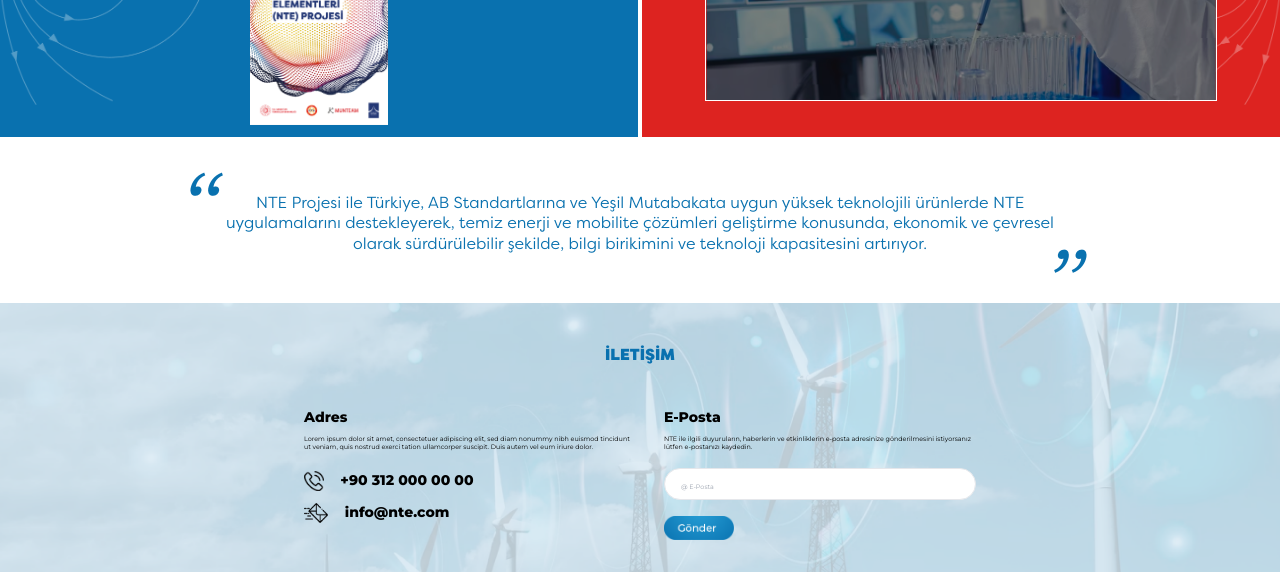
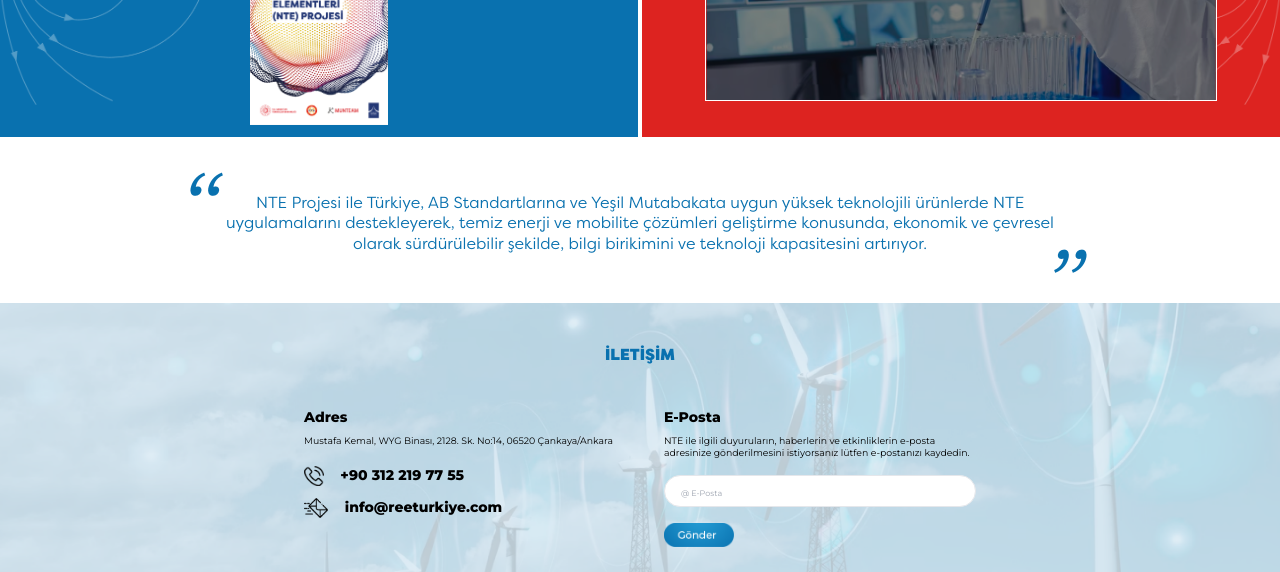
Before and after one commit to erenhalici/nte_static, a website: page index.html in a window 1280 px wide. Shown: the part 2072-2644 px from the top of the page. Drawn offline with Linux system fonts and the light colour scheme.

Commit message:
Updated contact information

```diff
--- a/index.html
+++ b/index.html
@@ -341,33 +341,31 @@
         <div class="lg:px-36 grid sm:grid-cols-2 gap-4 pt-10">
           <div class="pb-8">
             <h1 class="font-montserrat-extrabold text-sm mb-2">Adres</h1>
-            <p class="font-montserrat text-xs leading-snug mb-4">
-              Lorem ipsum dolor sit amet, consectetuer adipiscing elit, sed diam
-              nonummy nibh euismod tincidunt ut veniam, quis nostrud exerci
-              tation ullamcorper suscipit. Duis autem vel eum iriure dolor.
+            <p class="font-montserrat text-[7pt] leading-snug mb-4">
+              Mustafa Kemal, WYG Binası, 2128. Sk. No:14, 06520 Çankaya/Ankara
             </p>
             <img src="img/29-tel icon.png" class="h-5 inline-block mr-3" />
             <p class="font-montserrat-extrabold text-sm inline-block">
-              +90 312 000 00 00
+              +90 312 219 77 55
             </p>
             <div class="my-2"></div>
             <img src="img/30-mail icon.png" class="h-5 inline-block mr-3" />
-            <a href="mailto:info@nte.com">
+            <a href="mailto:info@reeturkiye.com">
               <p class="font-montserrat-extrabold text-sm inline-block">
-                info@nte.com
+                info@reeturkiye.com
               </p>
             </a>
           </div>
           <div class="sm:pl-4">
             <h1 class="font-montserrat-extrabold text-sm mb-2">E-Posta</h1>
-            <p class="font-montserrat text-xs leading-snug mb-4">
+            <p class="font-montserrat text-[7pt] leading-snug mb-4">
               NTE ile ilgili duyuruların, haberlerin ve etkinliklerin e-posta
               adresinize gönderilmesini istiyorsanız lütfen e-postanızı
               kaydedin.
             </p>
             <input
               type="text"
-              class="border rounded-full lg:w-full h-8 font-montserrat text-sm pl-4 placeholder:font-montserrat placeholder:text-xs"
+              class="border rounded-full lg:w-full h-8 font-montserrat text-sm pl-4 placeholder:font-montserrat placeholder:text-[6pt]"
               placeholder="@ E-Posta"
             />
             <img src="img/31-gonder mavi.png" class="mt-4 h-6" />
```
Also changed, not shown: dist/nte.css, 1 other file.
